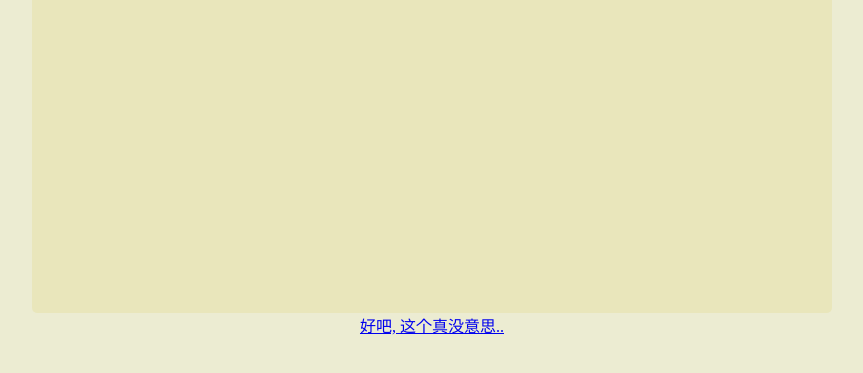
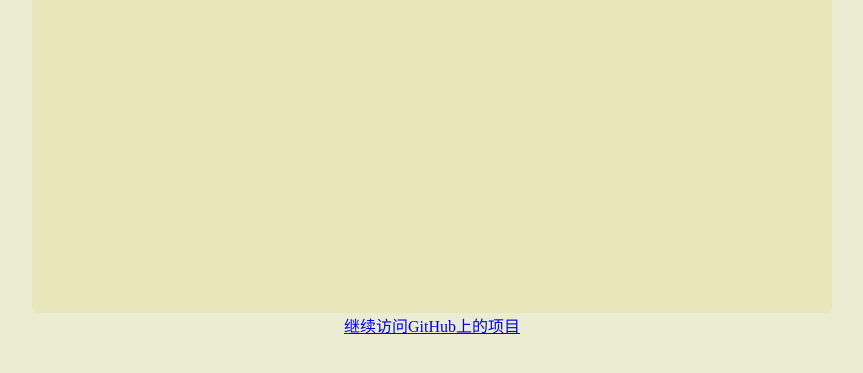
Before and after one commit to jazzqi/jazzqi.github.com, a plain HTML site: page index.html in a window 1280 px wide. Shown: the part 295-668 px from the top of the page, without its empty margins (208-1071 px from the left). Drawn offline with Linux system fonts and the light colour scheme.

Commit message:
adjust some links

```diff
--- a/index.html
+++ b/index.html
@@ -413,6 +413,6 @@
 			</div>
 		</div>
 	</div>
-	<center><a href="http://github.com/jazzqi">好吧, 这个真没意思..</a></center>
+	<center><a href="http://github.com/jazzqi">继续访问GitHub上的项目</a></center>
 </body>
 </html>
```
Also changed, not shown: 1 other file.
